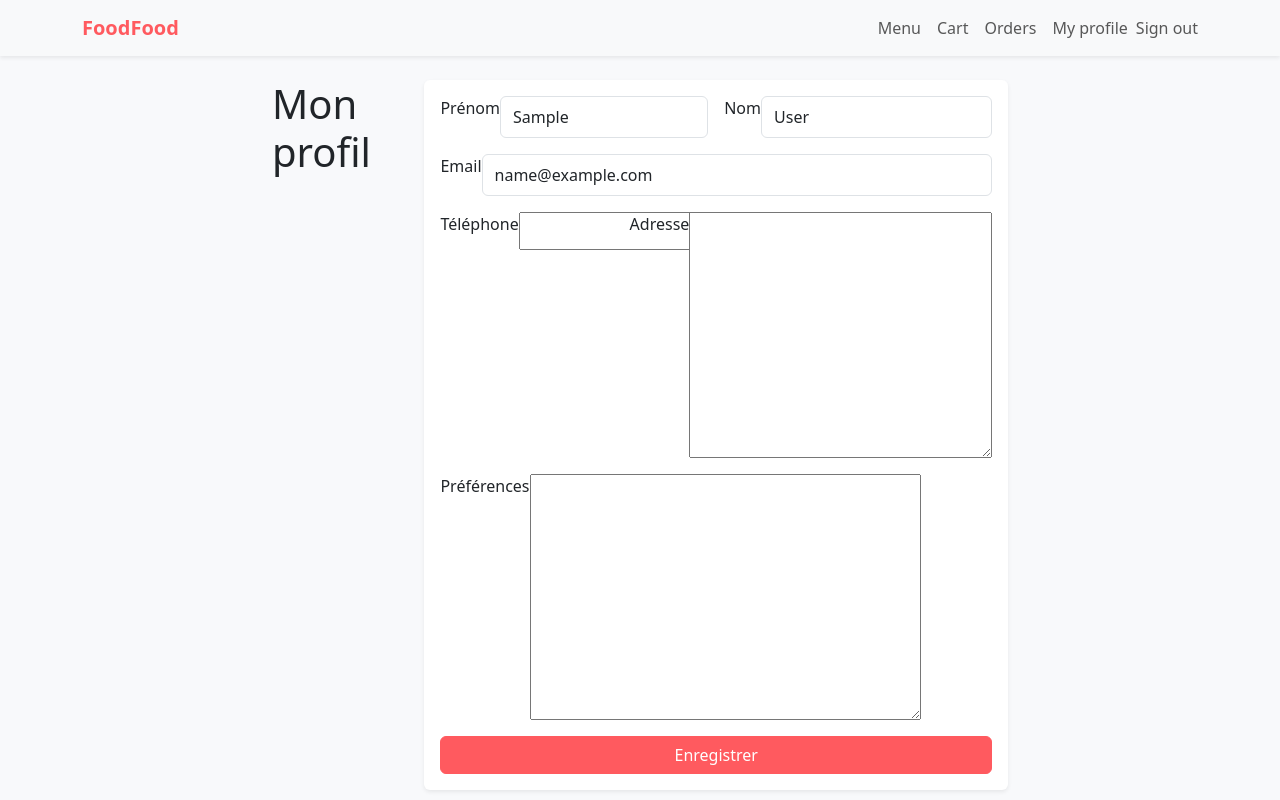
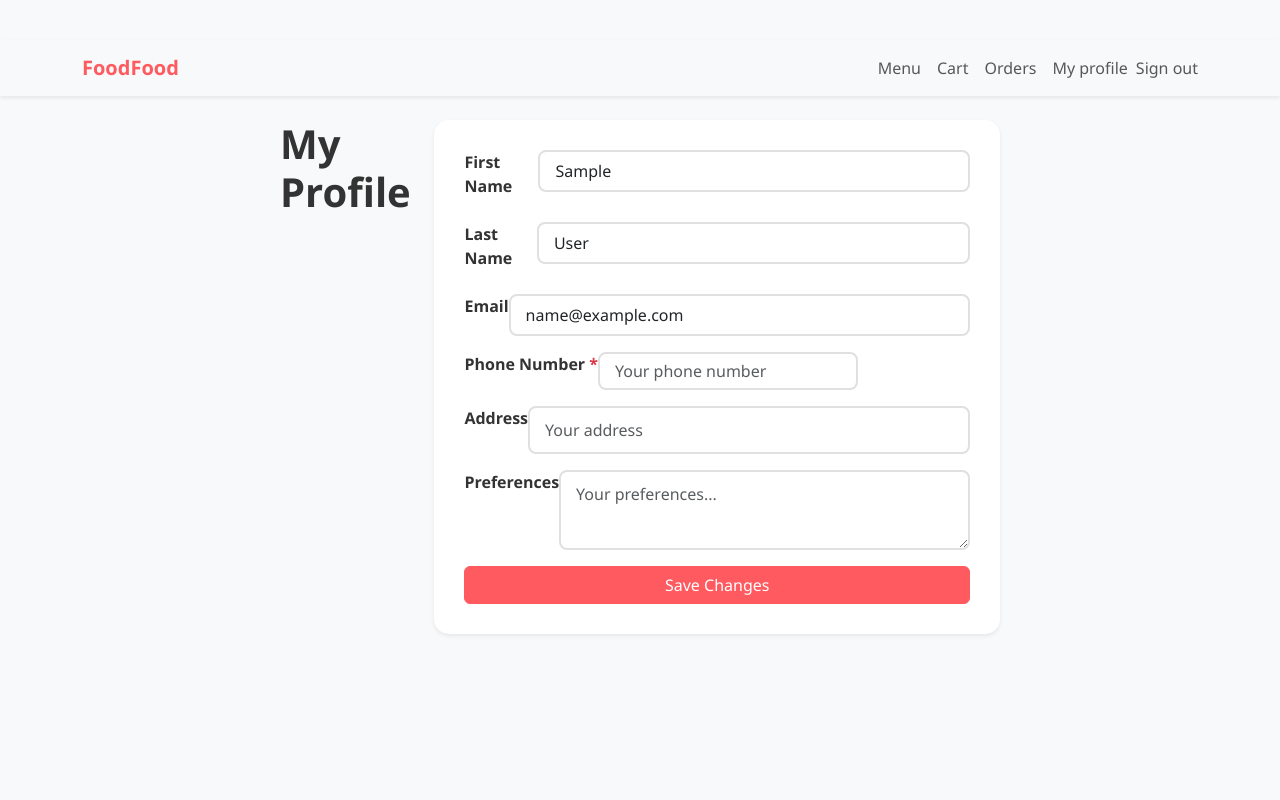
Before and after one commit to Sara24o/food.food, a Django app: page /accounts/profile/ in a window 1280 px wide. Run offline with Django 5.2, Linux system fonts and the light colour scheme; the visitor is signed in with stand-in values (Sample User, id 1); data comes from the database, SQL or seed files in the repository; data that the repository does not hold is empty.

Commit message:
fix: profil.html

```diff
--- a/foodfood/templates/accounts/profile.html
+++ b/foodfood/templates/accounts/profile.html
@@ -1,39 +1,134 @@
 {% extends 'base.html' %}
-{% block title %}Mon profil{% endblock %}
+{% block title %}My Profile{% endblock %}
 {% block content %}
+<style>
+  body {
+    background: #f8f9fa;
+    min-height: 100vh;
+    padding: 40px 0;
+    font-family: 'Segoe UI', Tahoma, Geneva, Verdana, sans-serif;
+  }
+  .profile-form {
+    background: white;
+    border-radius: 15px;
+    padding: 30px;
+    box-shadow: 0 10px 30px rgba(0,0,0,0.2);
+  }
+  h1 {
+    color: #333;
+    font-weight: 700;
+  }
+  .form-label {
+    font-weight: 600;
+    color: #333;
+    margin-bottom: 8px;
+  }
+  .form-control, .form-select {
+    border: 2px solid #e0e0e0;
+    border-radius: 8px;
+    padding: 10px 15px;
+    transition: all 0.3s ease;
+  }
+  .form-control:focus, .form-select:focus {
+    border-color: #667eea;
+    box-shadow: 0 0 0 0.2rem rgba(102, 126, 234, 0.25);
+  }
+  .btn-primary {
+    background: linear-gradient(135deg, #667eea 0%, #764ba2 100%);
+    border: none;
+    padding: 12px;
+    font-weight: 600;
+    border-radius: 8px;
+    transition: transform 0.2s ease;
+  }
+  .btn-primary:hover {
+    transform: translateY(-2px);
+    box-shadow: 0 5px 15px rgba(102, 126, 234, 0.4);
+  }
+  textarea.form-control {
+    min-height: 100px;
+    resize: vertical;
+  }
+</style>
+
+<div class="container">
   <div class="row justify-content-center">
     <div class="col-md-8">
-    <h1 class="mb-3">Mon profil</h1>
-    <form method="post" class="card card-body shadow-sm profile-form">
+        <h1 class="mb-3">My Profile</h1>
+
+      {% if messages %}
+        {% for message in messages %}
+          <div class="alert alert-{{ message.tags }} alert-dismissible fade show" role="alert">
+            {{ message }}
+            <button type="button" class="btn-close" data-bs-dismiss="alert"></button>
+          </div>
+        {% endfor %}
+      {% endif %}
+
+      <form method="post" class="card card-body shadow-sm profile-form" onsubmit="handleSubmit(event)">
         {% csrf_token %}
+
         <div class="row g-3">
-        <div class="col-md-6">
-          <label class="form-label">Prénom</label>
-          <input type="text" name="first_name" value="{{ form.first_name.value }}" class="form-control" />
+          <div class="col-md-12">
+            <label class="form-label">First Name</label>
+            <input type="text" name="first_name" value="{{ form.first_name.value|default:'' }}" class="form-control" placeholder="Your first name" />
           </div>
-        <div class="col-md-6">
-          <label class="form-label">Nom</label>
-          <input type="text" name="last_name" value="{{ form.last_name.value }}" class="form-control" />
+          <div class="col-md-12">
+            <label class="form-label">Last Name</label>
+            <input type="text" name="last_name" value="{{ form.last_name.value|default:'' }}" class="form-control" placeholder="Your last name" />
           </div>
           <div class="col-md-12">
             <label class="form-label">Email</label>
-          <input type="email" name="email" value="{{ form.email.value }}" class="form-control" />
-        </div>
-        <div class="col-md-4">
-          <label class="form-label">Téléphone</label>
-          {{ form.phone }}
-        </div>
-        <div class="col-md-8">
-          <label class="form-label">Adresse</label>
-          {{ form.address }}
+            <input type="email" name="email" value="{{ form.email.value|default:'' }}" class="form-control" placeholder="your.email@example.com" />
           </div>
           <div class="col-md-12">
-          <label class="form-label">Préférences</label>
-          {{ form.preferences }}
+            <label class="form-label">Phone Number <span class="text-danger">*</span></label>
+            <input type="tel" name="phone" value="{{ form.phone.value|default:'' }}" class="form-control" placeholder="Your phone number" required />
+            {% if form.phone.errors %}
+              <div class="text-danger small mt-1">{{ form.phone.errors.0 }}</div>
+            {% endif %}
+          </div>
+          <div class="col-md-12">
+            <label class="form-label">Address</label>
+            <input type="text" name="address" value="{{ form.address.value|default:'' }}" class="form-control" placeholder="Your address" />
+            {% if form.address.errors %}
+              <div class="text-danger small mt-1">{{ form.address.errors.0 }}</div>
+            {% endif %}
+          </div>
+          <div class="col-md-12">
+            <label class="form-label">Preferences</label>
+            <textarea name="preferences" class="form-control" placeholder="Your preferences...">{{ form.preferences.value|default:'' }}</textarea>
+            {% if form.preferences.errors %}
+              <div class="text-danger small mt-1">{{ form.preferences.errors.0 }}</div>
+            {% endif %}
           </div>
         </div>
-      <button class="btn btn-primary w-100 mt-3">Enregistrer</button>
+
+        <button type="submit" class="btn btn-success w-100 mt-3">Save Changes</button>
       </form>
     </div>
   </div>
+</div>
+
+<script>
+  function handleSubmit(event) {
+    // Ne pas empêcher l'envoi réel du formulaire Django
+    const btn = event.target.querySelector('button[type="submit"]');
+    const originalText = btn.textContent;
+    btn.textContent = 'Saving...';
+    btn.disabled = true;
+
+    // Re-enable after 3 seconds (in case of slow response)
+    setTimeout(() => {
+      btn.textContent = '✓ Saved!';
+      btn.style.background = 'linear-gradient(135deg, #11998e 0%, #38ef7d 100%)';
+
+      setTimeout(() => {
+        btn.textContent = originalText;
+        btn.disabled = false;
+        btn.style.background = '';
+      }, 2000);
+    }, 1000);
+  }
+</script>
 {% endblock %}
```
Lines whose indentation alone changed are shown as unchanged.
